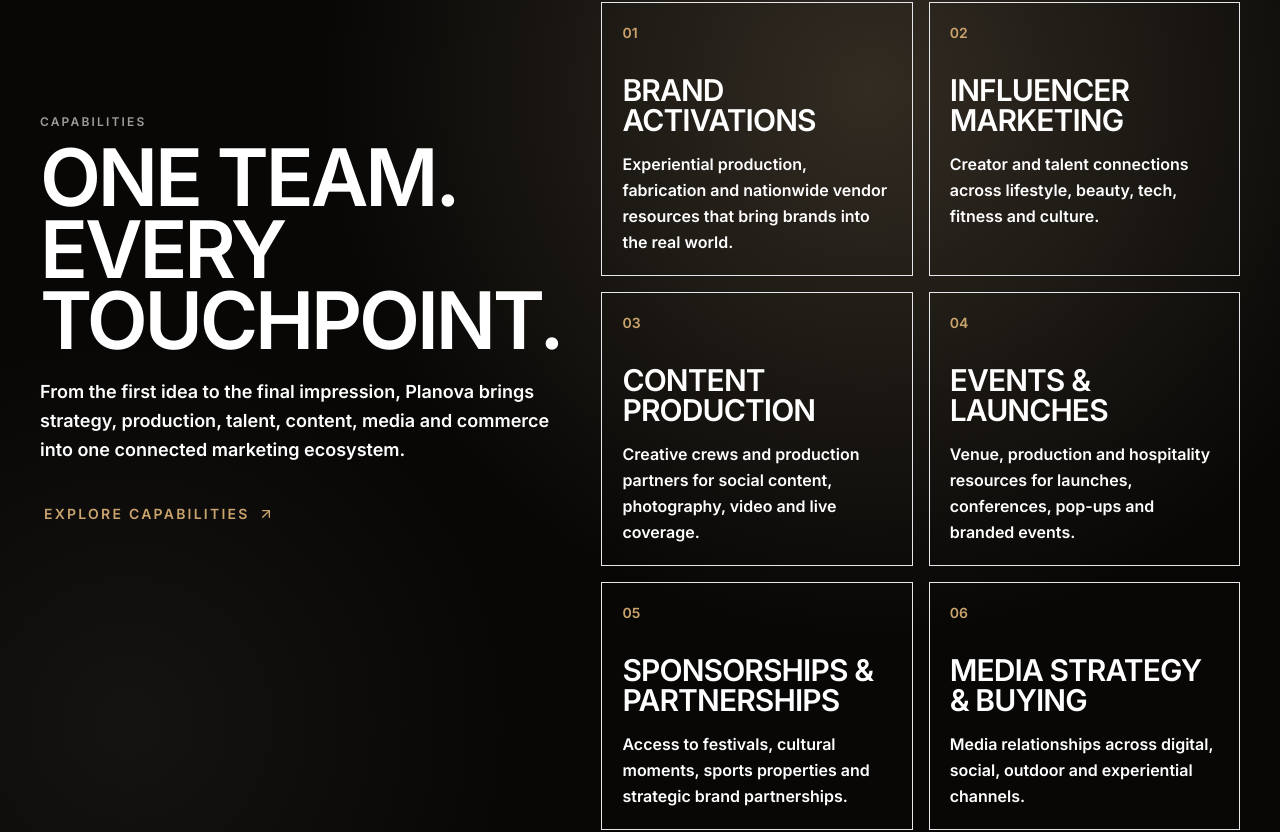
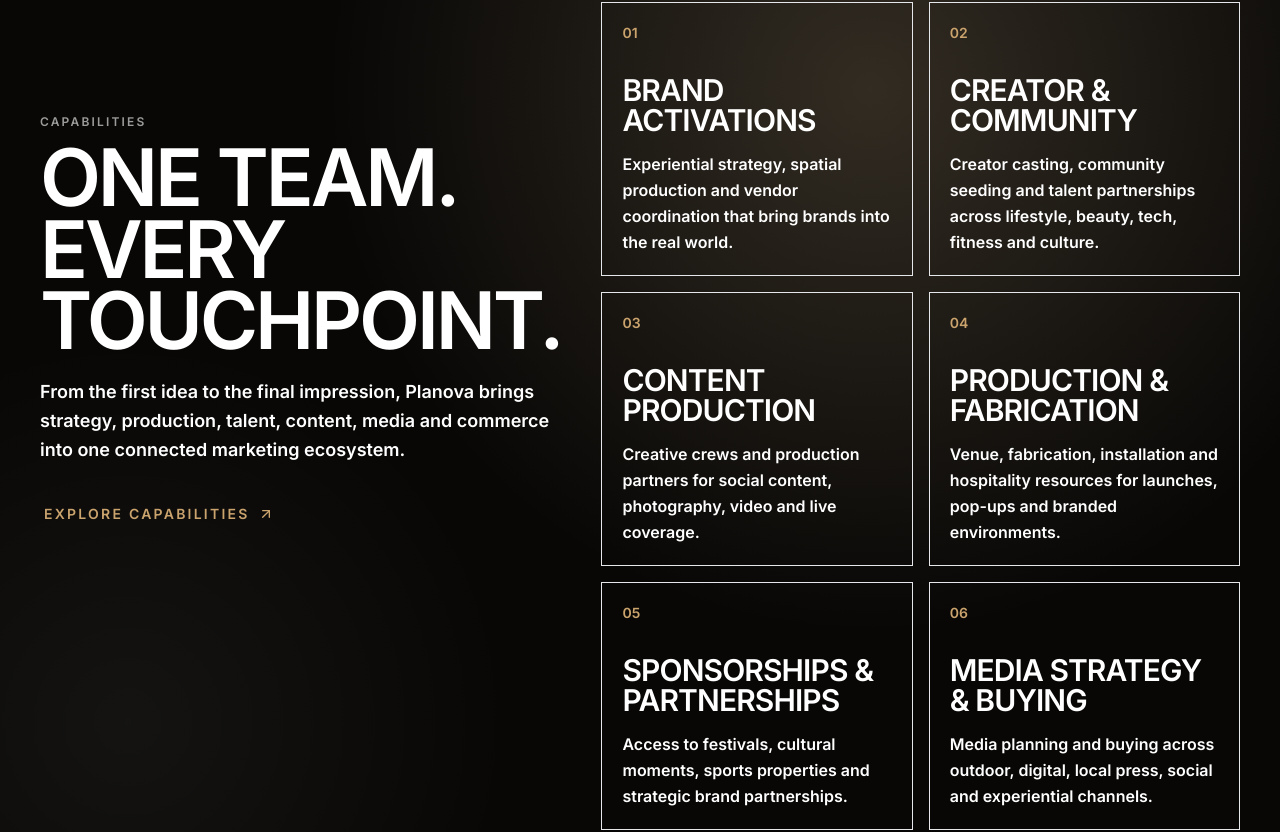
Before and after one commit to planovamedia/planova-website, a React (Vite) app: page / in a window 1280 px wide. Shown: the part 3595-4427 px from the top of the page. Built offline with nearby package versions, Linux system fonts and the light colour scheme.

Commit message:
Refine capabilities page

```diff
--- a/src/content.js
+++ b/src/content.js
@@ -1167,38 +1167,44 @@ export const capabilities = [
   {
     number: "01",
     title: "Brand Activations",
-    body: "Experiential production, fabrication and nationwide vendor resources that bring brands into the real world.",
-    detail: "Experiential production, fabrication and nationwide vendor resources that bring brands into the real world.",
+    body: "Experiential strategy, spatial production and vendor coordination that bring brands into the real world.",
+    detail: "From pop-ups to campus activations, Planova builds physical brand moments with the production, staffing and vendor network needed to execute on site.",
+    items: ["Pop-ups", "Campus activations", "Retail takeovers", "Product launch", "Booth builds", "Roadshows"],
   },
   {
     number: "02",
-    title: "Influencer Marketing",
-    body: "Creator and talent connections across lifestyle, beauty, tech, fitness and culture.",
-    detail: "Creator and talent connections across lifestyle, beauty, tech, fitness and culture.",
+    title: "Creator & Community",
+    body: "Creator casting, community seeding and talent partnerships across lifestyle, beauty, tech, fitness and culture.",
+    detail: "We connect the right creators, student groups and niche communities to each campaign, then shape clear briefs, content moments and amplification paths.",
+    items: ["Creator casting", "Talent outreach", "Niche communities", "Run clubs", "Car communities", "UGC"],
   },
   {
     number: "03",
     title: "Content Production",
     body: "Creative crews and production partners for social content, photography, video and live coverage.",
-    detail: "Creative crews and production partners for social content, photography, video and live coverage.",
+    detail: "We produce campaign assets before, during and after the live moment, from social-first video to event recap packages and creator-ready deliverables.",
+    items: ["Short-form video", "Photography", "Event recap", "Livestream", "Social assets", "Editing"],
   },
   {
     number: "04",
-    title: "Events & Launches",
-    body: "Venue, production and hospitality resources for launches, conferences, pop-ups and branded events.",
-    detail: "Venue, production and hospitality resources for launches, conferences, pop-ups and branded events.",
+    title: "Production & Fabrication",
+    body: "Venue, fabrication, installation and hospitality resources for launches, pop-ups and branded environments.",
+    detail: "Planova manages the physical build from creative direction to vendor sourcing, run of show and on-site coordination.",
+    items: ["Set design", "Custom build", "Signage", "AV", "Staffing", "Run of show"],
   },
   {
     number: "05",
     title: "Sponsorships & Partnerships",
     body: "Access to festivals, cultural moments, sports properties and strategic brand partnerships.",
-    detail: "Access to festivals, cultural moments, sports properties and strategic brand partnerships.",
+    detail: "We help brands enter the right cultural spaces through partnerships that feel native, useful and built for shareable moments.",
+    items: ["Festivals", "Sports properties", "Campus partners", "Retail partners", "Cultural moments", "Brand collabs"],
   },
   {
     number: "06",
     title: "Media Strategy & Buying",
-    body: "Media relationships across digital, social, outdoor and experiential channels.",
-    detail: "Media relationships across digital, social, outdoor and experiential channels.",
+    body: "Media planning and buying across outdoor, digital, local press, social and experiential channels.",
+    detail: "We can extend a campaign beyond the event through practical media buys and PR placements, from high-visibility OOH to niche local coverage.",
+    items: ["Billboards", "Bus ads", "LED trucks", "Mall media", "Local news", "Digital placements"],
   },
 ];
 
--- a/src/main.jsx
+++ b/src/main.jsx
@@ -967,6 +967,7 @@ function CapabilityAccordion({ className = "", theme = "dark" }) {
 
 function CapabilitiesPage() {
   const { fade } = useMotionSettings();
+  const [activeCapability, setActiveCapability] = useState("Media Strategy & Buying");
 
   return (
     <main className="bg-[#f8f3eb] px-4 pb-16 pt-28 text-black sm:px-7 md:pb-24 md:pt-36 lg:px-10">
@@ -989,15 +990,54 @@ function CapabilitiesPage() {
 
       <div className="mx-auto mt-14 max-w-[1680px] md:mt-20">
         <div className="grid gap-3 md:grid-cols-2 md:gap-5 xl:grid-cols-3">
-          {capabilities.map((item) => (
-            <article key={item.title} className="min-h-0 border border-[#2f2119]/14 bg-white/58 px-5 py-6 md:min-h-[250px] md:p-6 xl:px-[26px] xl:pb-[26px] xl:pt-7">
-              <p className="mb-7 text-[13px] font-semibold leading-none text-[#7f54b8] md:mb-10">{item.number}</p>
-              <h2 className="mb-[18px] max-w-[95%] text-[28px] font-semibold uppercase leading-[1] tracking-[-0.035em] text-[#1d1511] md:text-[clamp(27px,2.1vw,34px)]">
-                {item.title}
-              </h2>
-              <p className="max-w-[40ch] text-[15px] font-normal leading-[1.4] tracking-normal text-[#2f2119]/80">{item.detail}</p>
-            </article>
-          ))}
+          {capabilities.map((item) => {
+            const isActive = activeCapability === item.title;
+            return (
+              <article
+                key={item.title}
+                className={`min-h-0 border px-5 py-6 transition duration-300 md:min-h-[310px] md:p-6 xl:px-[26px] xl:pb-[26px] xl:pt-7 ${
+                  isActive ? "border-[#1d1511]/55 bg-[#1d1511] text-white shadow-[0_26px_80px_rgba(29,21,17,0.16)]" : "border-[#2f2119]/14 bg-white/58 text-[#1d1511]"
+                }`}
+              >
+                <button
+                  type="button"
+                  className="flex h-full w-full flex-col text-left"
+                  onClick={() => setActiveCapability(isActive ? "" : item.title)}
+                  aria-expanded={isActive}
+                >
+                  <span className={`mb-7 text-[13px] font-semibold leading-none md:mb-10 ${isActive ? "text-[#d6b26f]" : "text-[#7f54b8]"}`}>{item.number}</span>
+                  <span className="mb-[18px] flex items-start justify-between gap-5">
+                    <span className="max-w-[95%] text-[28px] font-semibold uppercase leading-[1] tracking-[-0.035em] md:text-[clamp(27px,2.1vw,34px)]">
+                      {item.title}
+                    </span>
+                    <ArrowUpRight className={`mt-1 h-5 w-5 shrink-0 transition ${isActive ? "rotate-45 text-[#d6b26f]" : "text-[#5E0ED7]"}`} />
+                  </span>
+                  <span className={`block max-w-[44ch] text-[15px] font-normal leading-[1.42] tracking-normal ${isActive ? "text-white/76" : "text-[#2f2119]/80"}`}>
+                    {item.detail}
+                  </span>
+                  <AnimatePresence initial={false}>
+                    {isActive && item.items?.length ? (
+                      <motion.span
+                        initial={{ height: 0, opacity: 0 }}
+                        animate={{ height: "auto", opacity: 1 }}
+                        exit={{ height: 0, opacity: 0 }}
+                        transition={{ duration: 0.24, ease }}
+                        className="mt-7 block overflow-hidden"
+                      >
+                        <span className="grid gap-2 sm:grid-cols-2">
+                          {item.items.map((service) => (
+                            <span key={service} className="border border-white/18 bg-white/8 px-3 py-2 text-xs font-semibold uppercase tracking-[0.12em] text-white/82">
+                              {service}
+                            </span>
+                          ))}
+                        </span>
+                      </motion.span>
+                    ) : null}
+                  </AnimatePresence>
+                </button>
+              </article>
+            );
+          })}
         </div>
         <section className="mt-16">
           <SectionLabel>Process</SectionLabel>
```
